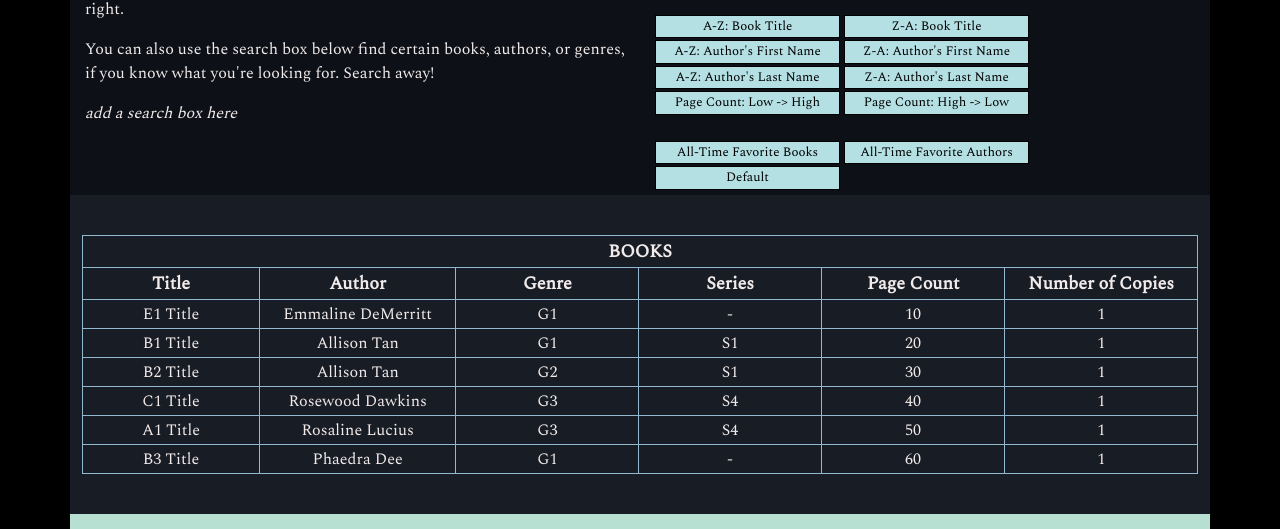
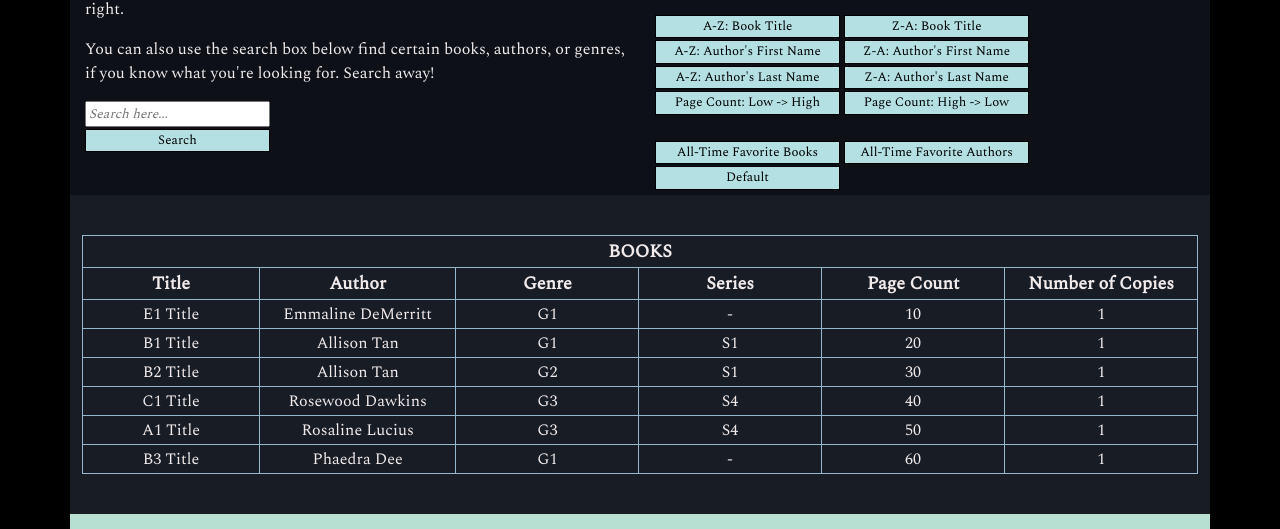
Before and after one commit to a-salami/library-exodus, a plain HTML site: page pages/look-books.html in a window 1280 px wide. Shown: the part 271-800 px from the top of the page. Drawn offline with Linux system fonts and the light colour scheme.

Commit message:
added the foundation to search; prepped to add search display

```diff
--- a/pages/look-books.html
+++ b/pages/look-books.html
@@ -25,7 +25,9 @@
                 <h3>-LOOK FOR BOOKS-</h3>
                 <p>Here, you can sort how the books are displayed using the button-set to the right.</p>
                 <p>You can also use the search box below find certain books, authors, or genres, if you know what you're looking for. Search away!</p>
-                <p><i>add a search box here</i></p>
+                <input class = "inputText" type = "text" id = "search" placeholder = "Search here..."><br>
+                <input type = "submit" value = "Search" onclick = "fetchSearch();">
+                <div id = "testing"></div>
               </div>
 
               <div class = "col-sm-6">
@@ -52,9 +54,6 @@
             </div>
 
             <div class = "row row-two">
-
-              <div id = "testing"></div>
-
               <div><p>&nbsp;</p></div> <!-- this is here because padding isn't working -->
 
               <div id = "tableSpace"></div> <!-- table holder -->
```
